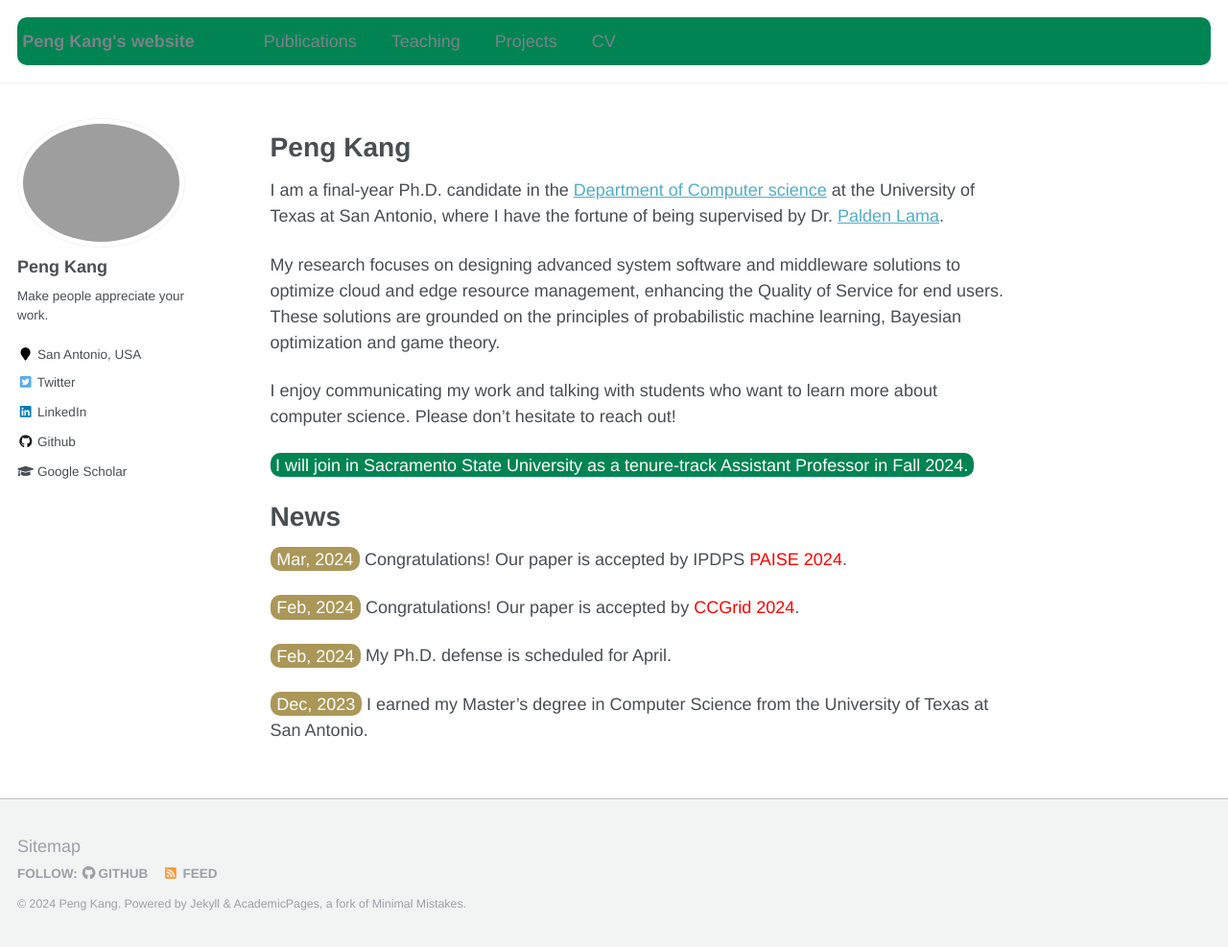
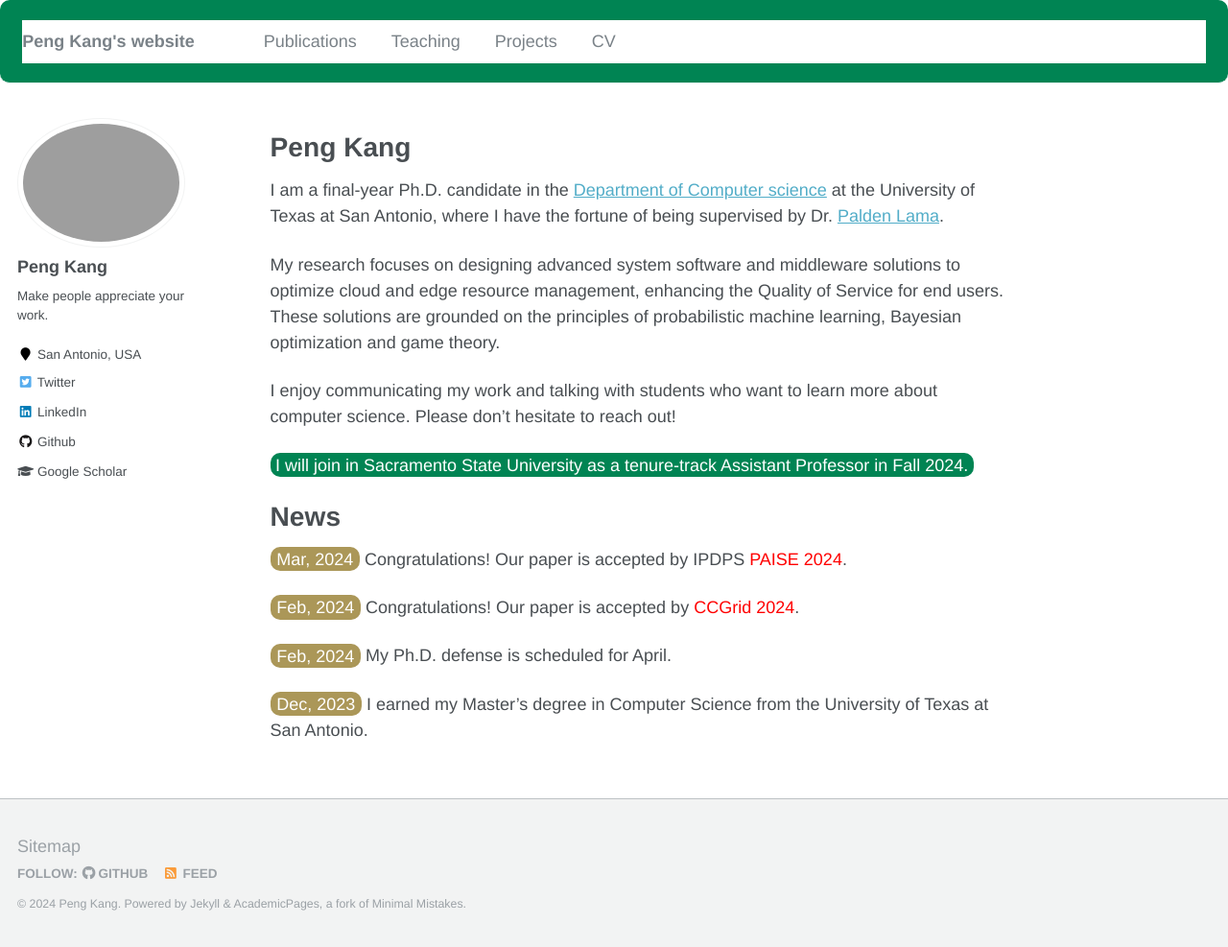
Before and after one commit to pengkang12/pengkang12.github.io, a Jekyll site: the page built from _pages/about.md, in a window 1280 px wide and 987 px high. Shown: the whole window at 96% size. Built offline with Jekyll 4.4.1, drawn with Linux system fonts in a browser that asks for light colours.

Commit message:
Update masthead.html

```diff
--- a/_includes/masthead.html
+++ b/_includes/masthead.html
@@ -1,9 +1,9 @@
 {% include base_path %}
 
-<div class="masthead">
+<div class="masthead" style="padding: 2pt 4pt; border-radius: 10px; background-color: #008453;">
   <div class="masthead__inner-wrap">
     <div class="masthead__menu">
-      <nav id="site-nav" class="greedy-nav" style="padding: 2pt 4pt; border-radius: 10px; color: white; background-color: #008453;">
+      <nav id="site-nav" class="greedy-nav">
         <button><div class="navicon"></div></button>
         <ul class="visible-links">
           <li class="masthead__menu-item masthead__menu-item--lg"><a href="{{ base_path }}/">{{ site.title }}</a></li>
@@ -13,7 +13,7 @@
               {% else %}
               {% assign domain = base_path %}
             {% endif %}
-            <li class="masthead__menu-item"><a href="{{ domain }}{{ link.url }}">{{ link.title }}</a></li>
+            <li class="masthead__menu-item"><a href="{{ domain }}{{ link.url }}" color: white;>{{ link.title }}</a></li>
           {% endfor %}
         </ul>
         <ul class="hidden-links hidden"></ul>
```
